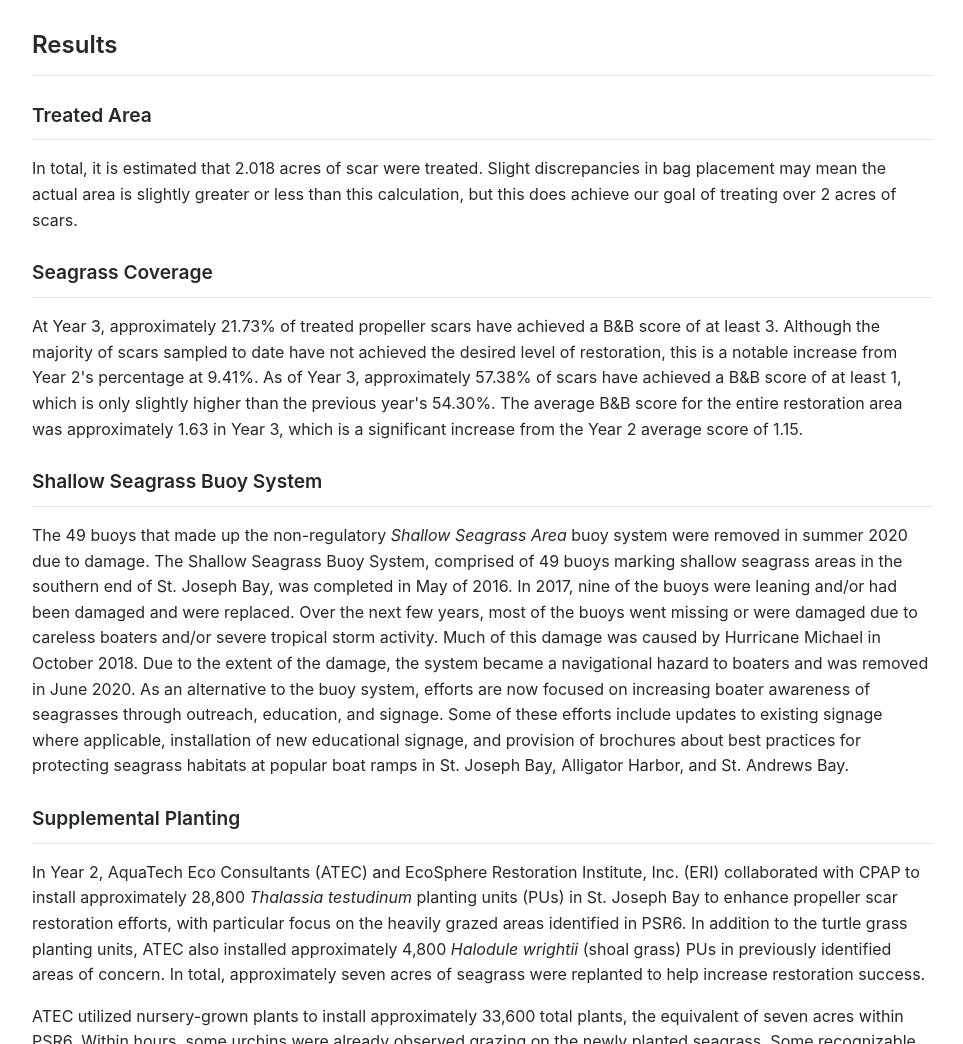
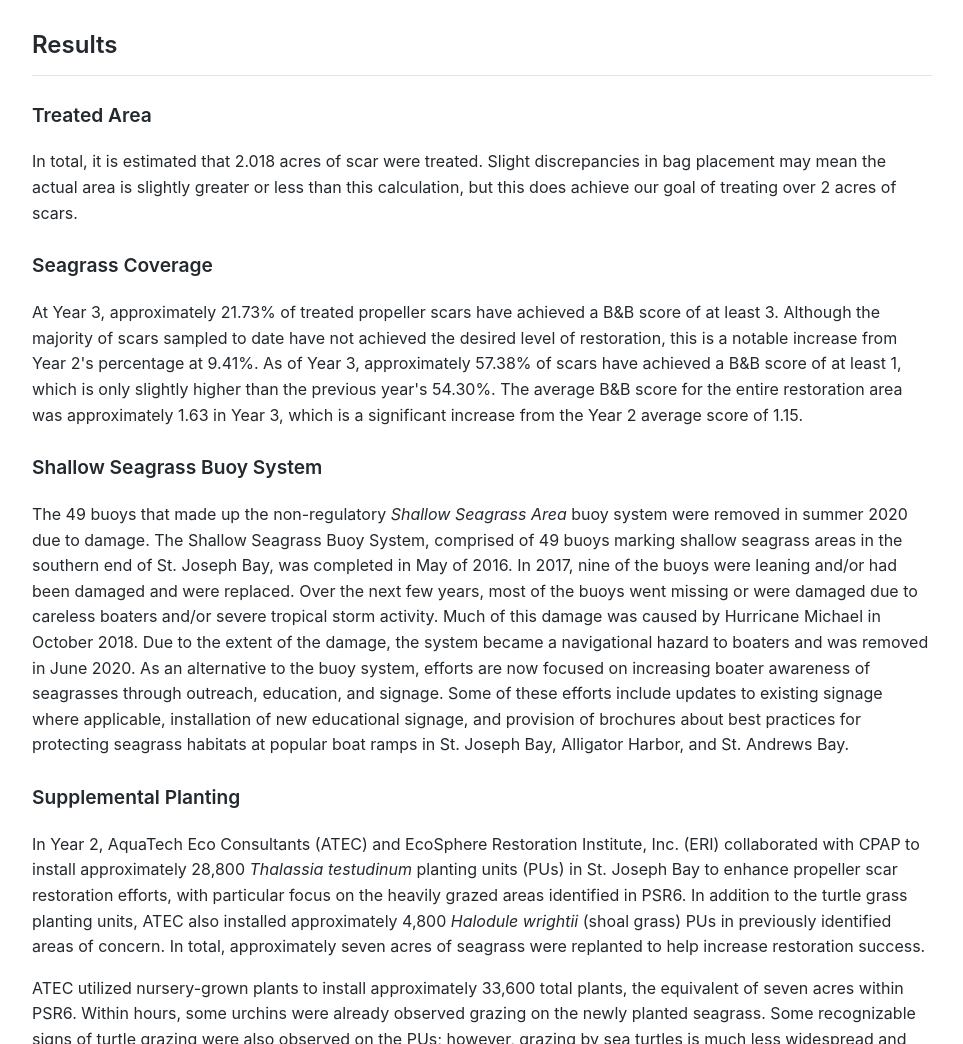
Before and after one commit to Matt-Law12/cpap_seagrass, a plain HTML site: page index.html in a window 1280 px wide. Shown: the part 3260-4304 px from the top of the page, without its empty margins (158-1121 px from the left). Drawn offline with Linux system fonts and the light colour scheme.

Commit message:
Update index.html

```diff
--- a/index.html
+++ b/index.html
@@ -129,25 +129,21 @@
     <hr style="border: none; height: 1px; background-color: #ccc; opacity: 0.5; margin: -10px 0 15px 0;">
 
   <h3>Treated Area</h3>
-      <hr style="border: none; height: 1px; background-color: #ccc; opacity: 0.5; margin: -10px 0 15px 0;">
   <p>
     In total, it is estimated that 2.018 acres of scar were treated. Slight discrepancies in bag placement may mean the actual area is slightly greater or less than this calculation, but this does achieve our goal of treating over 2 acres of scars.
   </p>
 
   <h3>Seagrass Coverage</h3>
-      <hr style="border: none; height: 1px; background-color: #ccc; opacity: 0.5; margin: -10px 0 15px 0;">
   <p>
     At Year 3, approximately 21.73% of treated propeller scars have achieved a B&B score of at least 3. Although the majority of scars sampled to date have not achieved the desired level of restoration, this is a notable increase from Year 2's percentage at 9.41%. As of Year 3, approximately 57.38% of scars have achieved a B&B score of at least 1, which is only slightly higher than the previous year's 54.30%. The average B&B score for the entire restoration area was approximately 1.63 in Year 3, which is a significant increase from the Year 2 average score of 1.15.
   </p>
 
   <h3>Shallow Seagrass Buoy System</h3>
-      <hr style="border: none; height: 1px; background-color: #ccc; opacity: 0.5; margin: -10px 0 15px 0;">
   <p>
     The 49 buoys that made up the non-regulatory <em>Shallow Seagrass Area</em> buoy system were removed in summer 2020 due to damage. The Shallow Seagrass Buoy System, comprised of 49 buoys marking shallow seagrass areas in the southern end of St. Joseph Bay, was completed in May of 2016. In 2017, nine of the buoys were leaning and/or had been damaged and were replaced. Over the next few years, most of the buoys went missing or were damaged due to careless boaters and/or severe tropical storm activity. Much of this damage was caused by Hurricane Michael in October 2018. Due to the extent of the damage, the system became a navigational hazard to boaters and was removed in June 2020. As an alternative to the buoy system, efforts are now focused on increasing boater awareness of seagrasses through outreach, education, and signage. Some of these efforts include updates to existing signage where applicable, installation of new educational signage, and provision of brochures about best practices for protecting seagrass habitats at popular boat ramps in St. Joseph Bay, Alligator Harbor, and St. Andrews Bay.
   </p>
 
   <h3>Supplemental Planting</h3>
-      <hr style="border: none; height: 1px; background-color: #ccc; opacity: 0.5; margin: -10px 0 15px 0;">
   <p>
     In Year 2, AquaTech Eco Consultants (ATEC) and EcoSphere Restoration Institute, Inc. (ERI) collaborated with CPAP to install approximately 28,800 <em>Thalassia testudinum</em> planting units (PUs) in St. Joseph Bay to enhance propeller scar restoration efforts, with particular focus on the heavily grazed areas identified in PSR6. In addition to the turtle grass planting units, ATEC also installed approximately 4,800 <em>Halodule wrightii</em> (shoal grass) PUs in previously identified areas of concern. In total, approximately seven acres of seagrass were replanted to help increase restoration success.
   </p>
```
